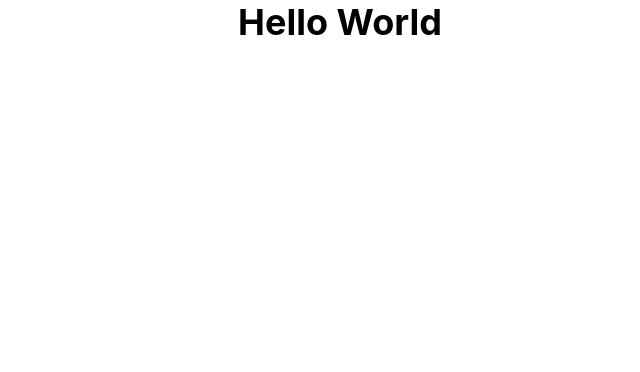
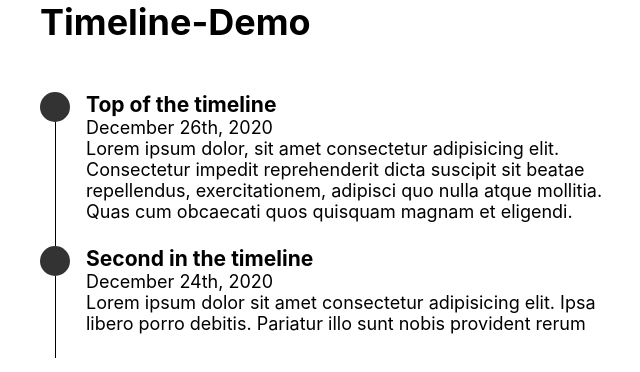
Before and after one commit to timothyac/timeline-demo, a Next.js app: page / in a window 1280 px wide. Shown: the top 372 px of the page, without its empty margins (300-940 px from the left). Built offline with nearby package versions, Linux system fonts and the light colour scheme.

Commit message:
first take

```diff
--- a/pages/index.js
+++ /dev/null
@@ -1,9 +0,0 @@
-export default function Home() {
-  return (
-    <div>
-      <main>
-        <h1>Hello World</h1>
-      </main>
-    </div>
-  );
-}
--- /dev/null
+++ b/pages/index.jsx
@@ -0,0 +1,78 @@
+import styled from "styled-components";
+
+const TimelineStyled = styled.div`
+  max-width: 600px;
+  margin: auto;
+  margin-top: 48px;
+`;
+
+const TimelineItemStyled = styled.div`
+  display: flex;
+  margin-bottom: 24px;
+
+  .marker {
+    display: flex;
+    flex-direction: column;
+    align-items: center;
+
+    .icon {
+      min-height: 30px;
+      width: 30px;
+      border-radius: 30px;
+      background-color: #333;
+    }
+
+    .line {
+      width: 1px;
+      height: 100%;
+      background-color: #000;
+      margin-bottom: -24px;
+    }
+  }
+
+  .content {
+    margin-left: 16px;
+  }
+`;
+
+export default function Home() {
+  return (
+    <div>
+      <main>
+        <h1>Timeline-Demo</h1>
+        <TimelineStyled>
+          <TimelineItemStyled>
+            <div className="marker">
+              <div className="icon" />
+              <div className="line" />
+            </div>
+            <div className="content">
+              <h3>Top of the timeline</h3>
+              <span>December 26th, 2020</span>
+              <p>
+                Lorem ipsum dolor, sit amet consectetur adipisicing elit.
+                Consectetur impedit reprehenderit dicta suscipit sit beatae
+                repellendus, exercitationem, adipisci quo nulla atque mollitia.
+                Quas cum obcaecati quos quisquam magnam et eligendi.
+              </p>
+            </div>
+          </TimelineItemStyled>
+          <TimelineItemStyled>
+            <div className="marker">
+              <div className="icon" />
+              <div className="line" />
+            </div>
+            <div className="content">
+              <h3>Second in the timeline</h3>
+              <span>December 24th, 2020</span>
+              <p>
+                Lorem ipsum dolor sit amet consectetur adipisicing elit. Ipsa
+                libero porro debitis. Pariatur illo sunt nobis provident rerum
+              </p>
+            </div>
+          </TimelineItemStyled>
+        </TimelineStyled>
+      </main>
+    </div>
+  );
+}
```
